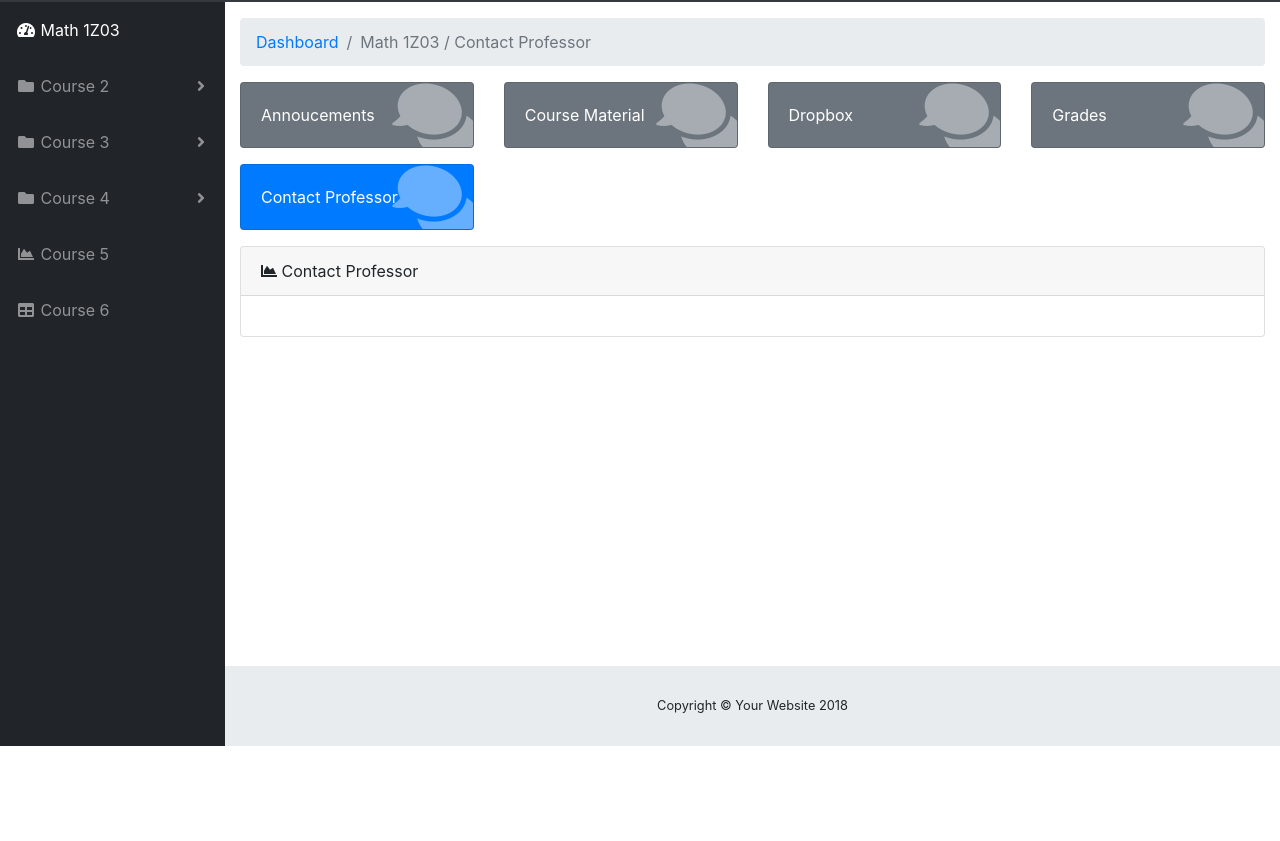
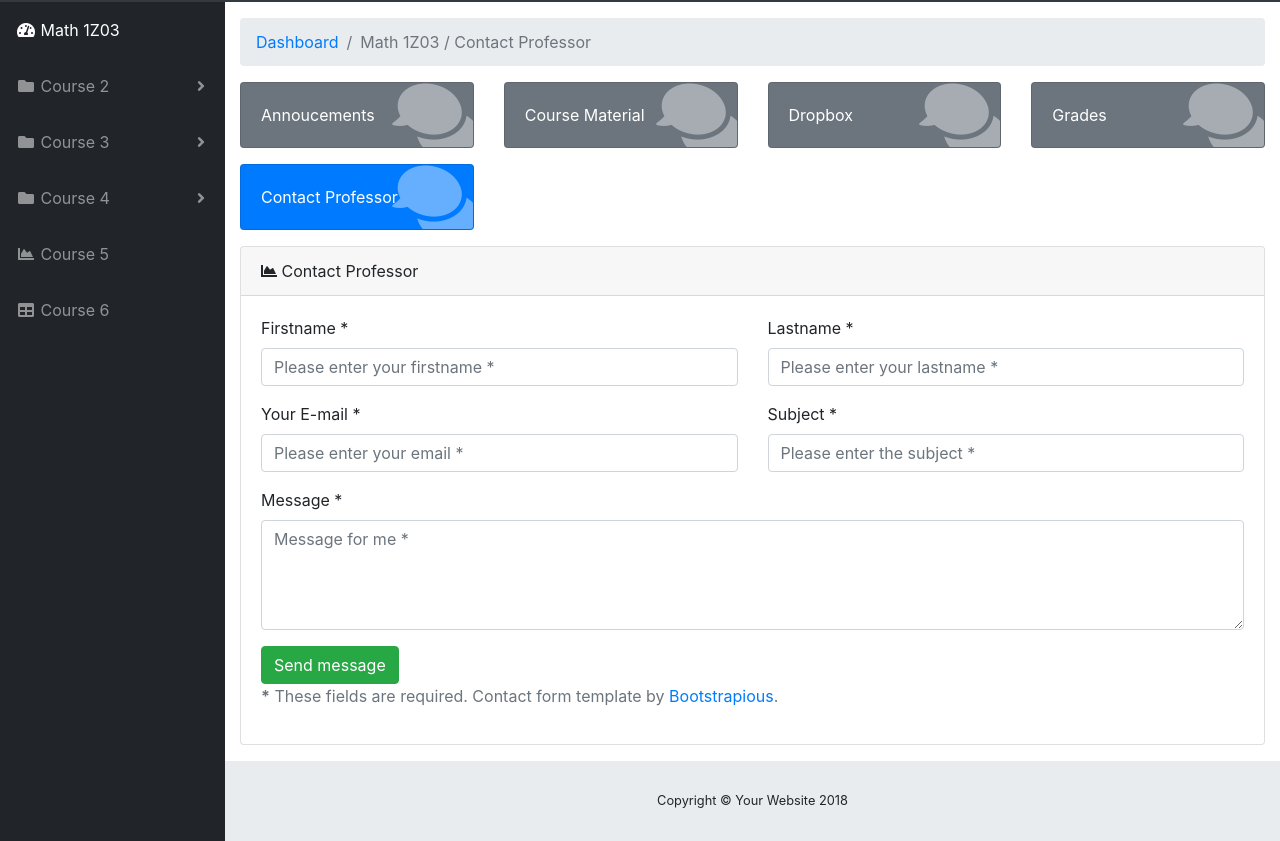
Before and after one commit to Vrushesh/UniFlow, a website with bundled scripts: page math1z03contactprof.html in a window 1280 px wide. Shown: the part 54-895 px from the top of the page. Before the commit the page ends 800 px from the top, so only its background shows below. Built offline with nearby package versions, Linux system fonts and the light colour scheme.

Commit message:
contact templated

```diff
--- a/math1z03contactprof.html
+++ b/math1z03contactprof.html
@@ -324,6 +324,66 @@
               <i class="fas fa-chart-area"></i>
               Contact Professor</div>
             <div class="card-body">
+                <form id="contact-form" method="post" action="contact.php" role="form">
+
+                    <div class="messages"></div>
+
+                    <div class="controls">
+
+                        <div class="row">
+                            <div class="col-md-6">
+                                <div class="form-group">
+                                    <label for="form_name">Firstname *</label>
+                                    <input id="form_name" type="text" name="name" class="form-control" placeholder="Please enter your firstname *" required="required" data-error="Firstname is required.">
+                                    <div class="help-block with-errors"></div>
+                                </div>
+                            </div>
+                            <div class="col-md-6">
+                                <div class="form-group">
+                                    <label for="form_lastname">Lastname *</label>
+                                    <input id="form_lastname" type="text" name="surname" class="form-control" placeholder="Please enter your lastname *" required="required" data-error="Lastname is required.">
+                                    <div class="help-block with-errors"></div>
+                                </div>
+                            </div>
+                        </div>
+                        <div class="row">
+                            <div class="col-md-6">
+                                <div class="form-group">
+                                    <label for="form_email">Your E-mail *</label>
+                                    <input id="form_email" type="email" name="email" class="form-control" placeholder="Please enter your email *" required="required" data-error="Valid email is required.">
+                                    <div class="help-block with-errors"></div>
+                                </div>
+                            </div>
+                            <div class="col-md-6">
+                                <div class="form-group">
+                                    <label for="form_need">Subject *</label>
+                                    <input id="form_subject" type="text" name="subject" class="form-control" placeholder="Please enter the subject *" required="required" data-error="Subject is required.">
+                                    <div class="help-block with-errors"></div>
+                                </div>
+                            </div>
+                        </div>
+                        <div class="row">
+                            <div class="col-md-12">
+                                <div class="form-group">
+                                    <label for="form_message">Message *</label>
+                                    <textarea id="form_message" name="message" class="form-control" placeholder="Message for me *" rows="4" required="required" data-error="Please, leave us a message."></textarea>
+                                    <div class="help-block with-errors"></div>
+                                </div>
+                            </div>
+                            <div class="col-md-12">
+                                <input type="submit" class="btn btn-success btn-send" value="Send message">
+                            </div>
+                        </div>
+                        <div class="row">
+                            <div class="col-md-12">
+                                <p class="text-muted">
+                                    <strong>*</strong> These fields are required. Contact form template by
+                                    <a href="https://bootstrapious.com/p/how-to-build-a-working-bootstrap-contact-form" target="_blank">Bootstrapious</a>.</p>
+                            </div>
+                        </div>
+                    </div>
+
+                </form>
             </div>
           </div>
 
```
Also changed, not shown: index.html (+4 -7 lines).
